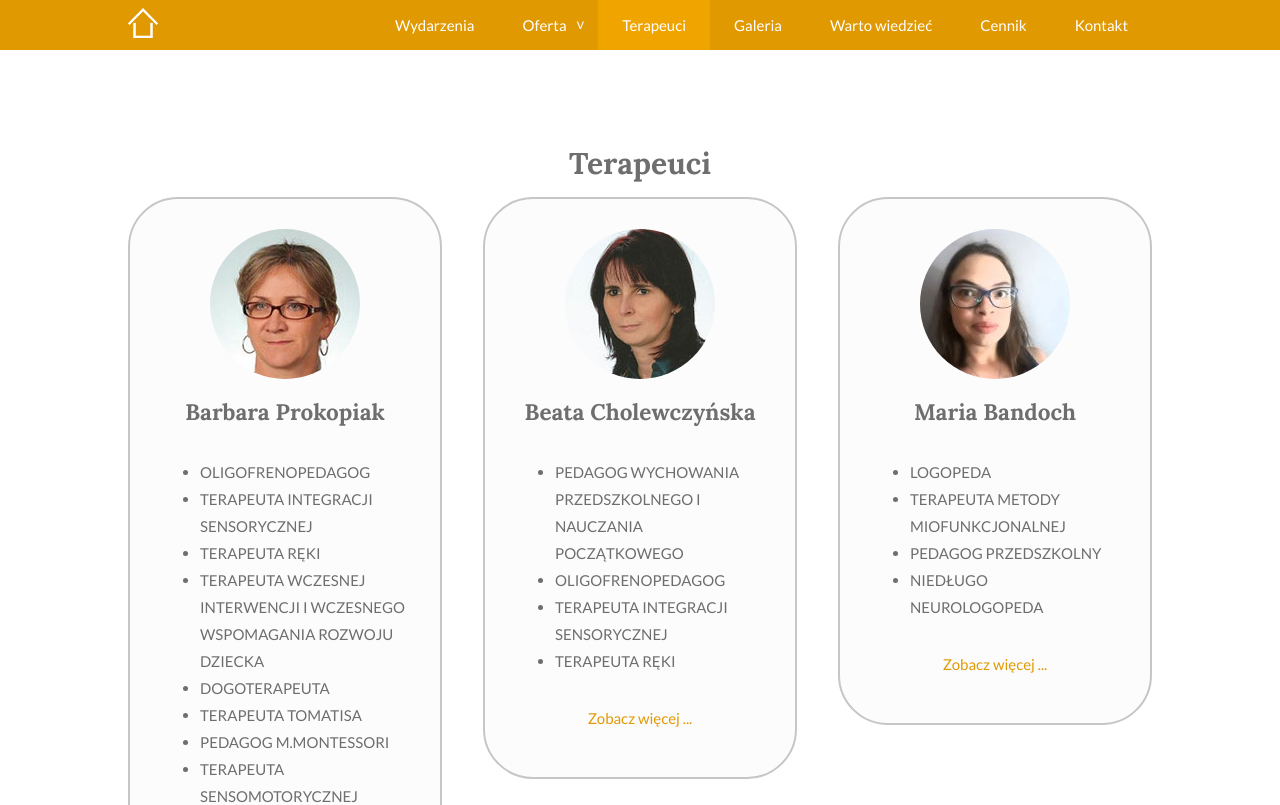
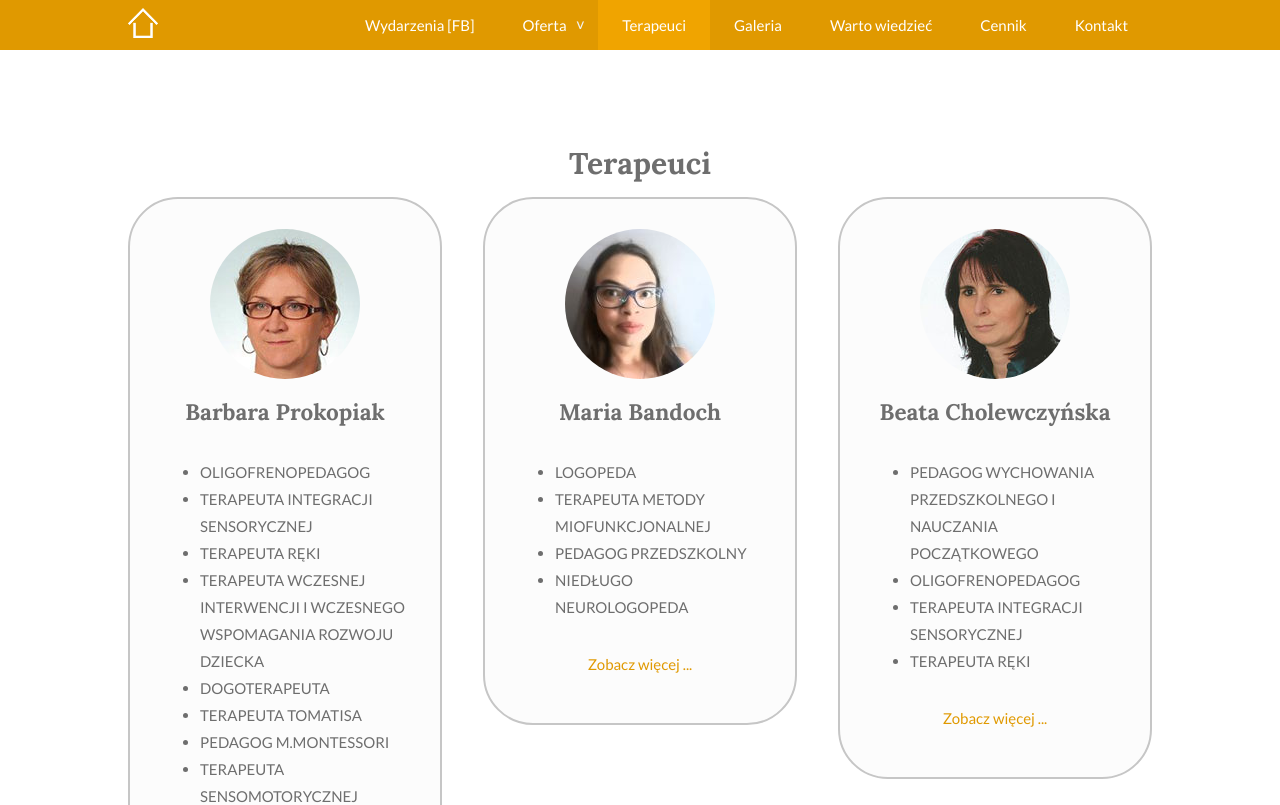
Before and after one commit to Rehaeel/kangurek, a React (Create React App) app: page /terapeuci in a window 1280 px wide. Shown: the top 805 px of the page. Built offline with nearby package versions, Linux system fonts and the light colour scheme.

Commit message:
deleting 'wydarzenia' section; menu 'wydarzenia' redirects straight to FB

```diff
--- a/src/component/menu/menu.js
+++ b/src/component/menu/menu.js
@@ -58,7 +58,7 @@ export default class Menu extends React.Component {
                         {this.state.burgerMenuOpen ? 'X' : '☰'}
                     </p>
                     <div className={`menu-tabs ${this.state.burgerMenuOpen ? 'otwarte-menu' : ''}`}>
-                        <a onClick={this.closeBurgerMenu} href="/#wydarzenia" alt=""><p>Wydarzenia</p></a>
+                        <a onClick={this.closeBurgerMenu} href="https://www.facebook.com/centrumkangurek/" target="_blank" rel="noreferrer" alt=""><p>Wydarzenia [FB]</p></a>
                         <a onClick={this.closeBurgerMenu} href="/#oferta" alt="">
                             <p
                                 onMouseEnter={this.menuOfertaOpener}
--- a/src/component/pages/home/home-page.js
+++ b/src/component/pages/home/home-page.js
@@ -54,14 +54,6 @@ export default class HomePage extends React.Component {
                         allowFullScreen>
 
                     </iframe>
-                </Sections>
-
-                <Sections width={100} name="Wydarzenia" id='wydarzenia'>
-                    <a href="https://www.facebook.com/centrumkangurek/" target="_blank" style={{ textDecoration: 'none' }} rel="noreferrer">
-                        <div className="facebook-cta">
-                            <h1>znajdź nas na Facebooku!</h1>
-                        </div>
-                    </a>
                 </Sections>
 
                 <Sections name="Oferta" id='oferta'>
--- a/src/component/pages/terapists/terapeuci-list.js
+++ b/src/component/pages/terapists/terapeuci-list.js
@@ -24,6 +24,17 @@ export const terapeuciList = [
         </>
     },
     {
+        name: 'Maria Bandoch',
+        image: Marysia,
+        education: [
+            'LOGOPEDA',
+            'TERAPEUTA  METODY  MIOFUNKCJONALNEJ',
+            'PEDAGOG PRZEDSZKOLNY',
+            'NIEDŁUGO NEUROLOGOPEDA'
+        ],
+        expirience: ''
+    },
+    {
         name: 'Beata Cholewczyńska',
         image: Beata,
         education: [
@@ -33,16 +44,5 @@ export const terapeuciList = [
             'TERAPEUTA RĘKI'
         ],
         expirience: `Od 1995 roku nauczycielka w Ośrodku Szkolno-Wychowawczym nr 3 w Bydgoszczy. Specjalista w zakresie nauki czytania i pisania, prowadzonych według programu Wesołe literki- uczymy się czytać oraz Umiem liczyć – rozwijamy myślenie matematyczne w grach i zabawach. Kreatywna w  pracy z dziećmi z różnymi niepełnosprawnościami. Współautor „Programu zintegrowanej edukacji wczesnoszkolnej w klasach I – III szkoły podstawowej dla dzieci upośledzonych umysłowo w stopniu lekkim” dopuszczonego do użytku szkolnego przez Ministra Edukacji Narodowej, nr DKW-4014-60/00. Pracowała jako wykładowca akademicki z zakresu metodyki nauczania dziecka upośledzonego umysłowo w stopniu lekkim w szkole podstawowej oraz  z zakresu rewalidacji dziecka upośledzonego umysłowo na Wyższej Szkole Zarządzania i Finansów oraz na Kujawsko-Pomorskiej Szkole Wyższej. Współpracowała z KP CEN prowadząc zajęcia pokazowe lekcji metodą ośrodków pracy. Ciągle poszukuje i rozwija swój warsztat pracy jako terapeuta integracji sensorycznej.`
-    },
-    {
-        name: 'Maria Bandoch',
-        image: Marysia,
-        education: [
-            'LOGOPEDA',
-            'TERAPEUTA  METODY  MIOFUNKCJONALNEJ',
-            'PEDAGOG PRZEDSZKOLNY',
-            'NIEDŁUGO NEUROLOGOPEDA'
-        ],
-        expirience: ''
     }
 ]
```
